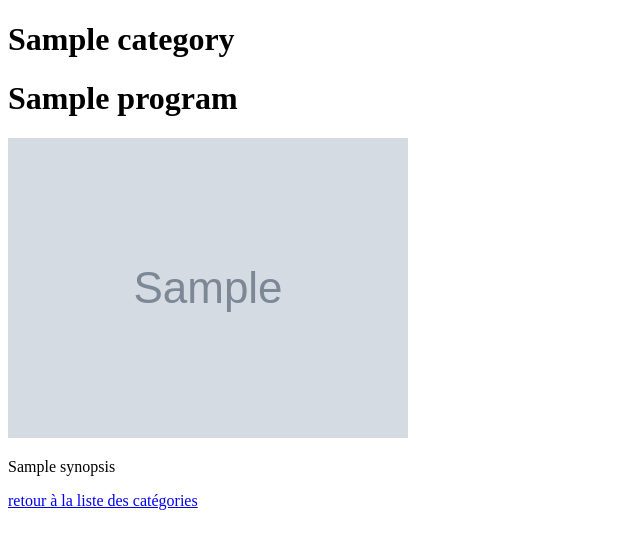
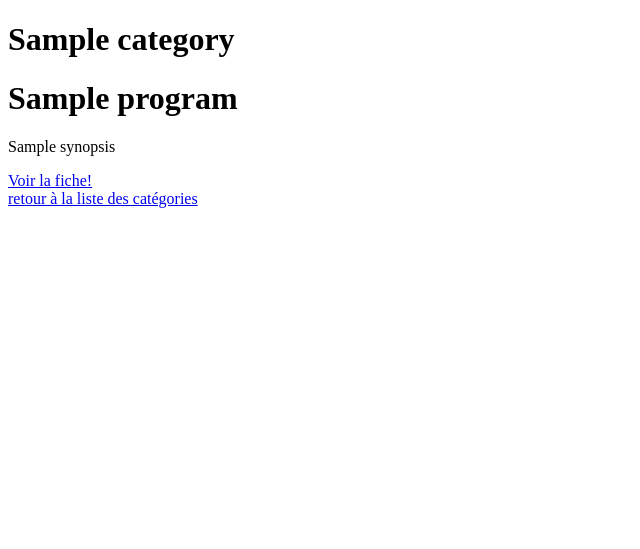
Before and after one commit to MehdiDAAJI/symfony2, a Symfony app: template templates/category/show.html.twig in a window 1280 px wide. Shown: the part 133-682 px from the top of the page, without its empty margins (0-640 px from the left). Run offline with Twig, Linux system fonts and the light colour scheme; the template is opened without the code that fills it: most values are stand-ins (such as "Sample title", 1, 10 or a date in 2020); grey boxes marked "Sample" are stand-in pictures; some libraries are stand-ins or nearby versions.

Commit message:
quests 10

```diff
--- a/templates/category/show.html.twig
+++ b/templates/category/show.html.twig
@@ -10,8 +10,8 @@
 	<div>
 		{% for program in programs %}
 			<h1>{{program.title}}</h1>
-			<img src="{{program.poster}}" alt="{{program.title}}">
 			<p>{{program.synopsis}}</p>
+			<a href="{{path("program_show", {id: program.id})}}">Voir la fiche!</a>
 		{% endfor %}
 	</div>
 
```
